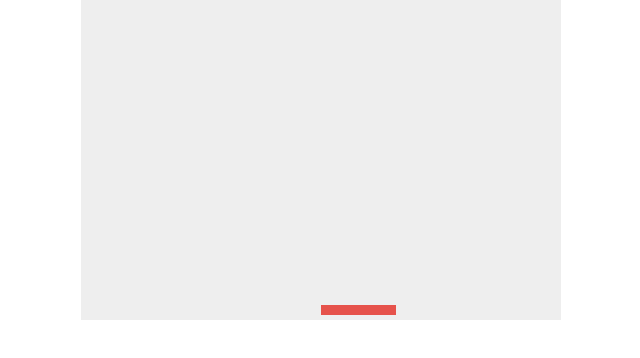
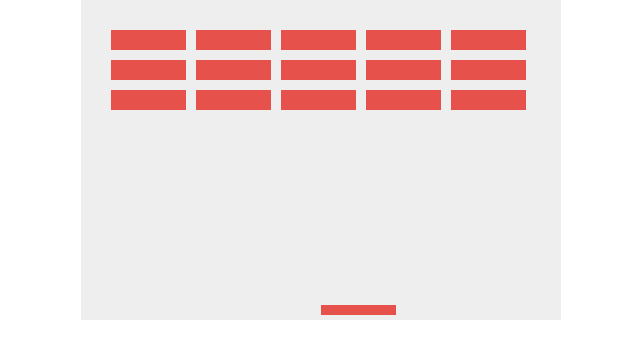
Before and after one commit to MinwookJo/js-game, a website built with webpack: page src/public/index.html in a window 1280 px wide. Shown: the whole page, without its empty margins (319-959 px from the left). Built offline with nearby package versions, Linux system fonts and the light colour scheme.

Commit message:
기본적인 게임 동작 구현

```diff
--- a/src/ball.js
+++ b/src/ball.js
@@ -1,4 +1,13 @@
 export default class ball {
+    /**
+     *
+     * @param {CanvasRenderingContext2D} ctx 2d 컨텍스트 객체
+     * @param {Number} radius // 둥글기
+     * @param {String} color // 색깔
+     * @param {Number} initX // 초기화 x좌표
+     * @param {Number} initY // 초기화 y좌표
+     * @param {NUmber} speed // 공 이동속도
+     */
     constructor(ctx, radius, color, initX, initY, speed) {
         this.ctx = ctx; // required
 
@@ -12,28 +21,27 @@ export default class ball {
 
     // 현재 x, y 값으로 공생성
     drawBall() {
-        this.ctx.beginPath();
-        this.ctx.arc(this.x, this.y, this.radius, 0, Math.PI*2);
+        this.ctx.beginPath(); // context begin
+        this.ctx.arc(this.x, this.y, this.radius, 0, Math.PI*2); // 원 그리기
         this.ctx.fillStyle = this.color;
-        this.ctx.fill();
-        this.ctx.closePath();
+        this.ctx.fill(); // 색 채우기
+        this.ctx.closePath(); // context close
     };
 
     bound(canvasWidth, canvasHeight, paddleX, paddleWidth, paddleHeight) {
         // 벽 튕기기 (캔버스 크기를 공위치가 넘거나 0을 공위치가 넘으면 이동방향 반대로)
-        if(this.x + this.movementX > canvasWidth-this.radius || this.x + this.movementX < 0 + this.radius) {
+        if(this.x + this.movementX > canvasWidth-this.radius || this.x + this.movementX < 0 + this.radius) { // x좌표 양끝에 닿으면 반대로 이동
             this.movementX = -this.movementX;
         }
 
-        if(this.y + this.movementY < 0 + this.radius) {
+        if(this.y + this.movementY < 0 + this.radius) { // 상단 y좌표 끝에 닿으면 반대로 이동
             this.movementY = -this.movementY;
-        } else if(this.y > canvasHeight) { // 캔버스 밖으로 빠지면 사라짐
+        } else if(this.y > canvasHeight) { // 하단 y좌표 캔버스 밖으로 빠지면 사라짐
             this.x = -50;
             this.y = -50;
-        }
-        else if(this.y  + this.movementY + paddleHeight > canvasHeight-this.radius) {
-            if(this.x > paddleX && this.x < paddleX + paddleWidth) {
-                this.movementY = -this.movementY;
+        } else if(this.y  + this.movementY + paddleHeight > canvasHeight-this.radius) { // paddle에 y좌표와 맞고,
+            if(this.x > paddleX && this.x < paddleX + paddleWidth) { // paddle에 x좌표에 맞으면
+                this.movementY = -this.movementY; // 반대로이동
             }
         }
     }
--- /dev/null
+++ b/src/brick.js
@@ -0,0 +1,86 @@
+export default class brick {
+    /**
+     *
+     * @param {CanvasRenderingContext2D} ctx 2d 컨텍스트 객체
+     * @param {String} color // 색깔
+     * @param {Number} height // 높이
+     * @param {Number} row // 열
+     * @param {Number} col // 행
+     * @param {NUmber} width // 넓이
+     * @param {NUmber} height // 높이
+     * @param {NUmber} padding // 벽돌간 간격
+     * @param {NUmber} offsetTop // 첫번 째 벽돌 top offset
+     * @param {NUmber} offsetLeft // 첫번 째 벽돌 left offset
+     */
+    constructor(ctx, color, row, col, width, height, padding, offsetTop, offsetLeft) {
+        this.ctx = ctx;
+        this.color = color;
+        this.row = row;
+        this.col = col;
+        this.width = width;
+        this.height = height;
+        this.padding = padding;
+        this.offsetTop = offsetTop;
+        this.offsetLeft = offsetLeft;
+        this.bricks = [];
+
+        this.createBrkicksArray(); // 벽돌 배열 생성
+    }
+
+    // brick array 생성, draw 전에 해줘야함
+    createBrkicksArray() {
+        for(let c =0; c<this.col; c++) {
+            this.bricks[c] = [];
+            for(let r=0; r<this.row; r++) {
+                this.bricks[c][r] = { x: 0, y:0, active: true }
+            }
+        }
+    }
+
+    // 벽돌에 충돌 감지
+    collisionDetection(ballX, ballY, callBack) {
+        for(let c=0; c<this.col; c++) {
+            for(let r=0; r<this.row; r++) {
+                const brickItem = this.bricks[c][r];
+                const brickX = brickItem.x;
+                const brickY = brickItem.y;
+                /**
+                 * 1. 공의 x좌표가 벽의 시작넓이 부터 끝넓이 사이
+                 * 2. 공의 y좌표가 벽의 시작높이 부터 끝높이 사이
+                 * 3. 벽돌의 상태가 active 상태
+                 */
+                if(ballX > brickX && ballX < brickX + this.width) {
+                    if(ballY > brickY && ballY < brickY + this.height) {
+                        if(this.bricks[c][r].active) {
+                            this.bricks[c][r].active = false;
+                            callBack();
+                        }
+                    }
+                }
+            }
+        }
+    }
+
+    drawSingleBrick(x, y) {
+        this.ctx.beginPath();
+        this.ctx.rect(x, y, this.width, this.height);
+        this.ctx.fillStyle = this.color;
+        this.ctx.fill();
+        this.ctx.closePath();
+    }
+
+    drawBricks() {
+        for(let c=0; c<this.col; c++) {
+            for(let r=0; r<this.row; r++) {
+                this.bricks[c][r].x = (c * (this.width+this.padding) + this.offsetLeft);
+                this.bricks[c][r].y = (r * (this.height+this.padding) + this.offsetTop);
+                const brickX = this.bricks[c][r].x;
+                const brickY = this.bricks[c][r].y;
+
+                if(this.bricks[c][r].active) {
+                    this.drawSingleBrick(brickX, brickY);
+                }
+            }
+        }
+    }
+}
--- a/src/game.js
+++ b/src/game.js
@@ -1,14 +1,16 @@
 // 패드 움직임 이상함
 import Ball from './ball';
 import Paddle from './paddle';
+import Bricks from './brick';
 import { rightPressed, leftPressed } from './userEventHanlder';
 
-var canvas = document.getElementById("myCanvas");
-var ctx = canvas.getContext("2d");
-const keyColor = '#e6524b';
+const canvas = document.getElementById("canvas"); // get canvas element from index.html
+const ctx = canvas.getContext("2d"); // get 2d context
+const keyColor = '#e6524b'; // theme color
 
-const ball = new Ball(ctx, 10, keyColor, canvas.width/2, canvas.height/2, 3);
-const paddle = new Paddle(ctx, 75, 10, keyColor, canvas.width/2 , canvas.height - 15);
+const ball = new Ball(ctx, 10, keyColor, canvas.width/2, canvas.height/2, 3); // construct ball class
+const paddle = new Paddle(ctx, 75, 10, keyColor, canvas.width/2 , canvas.height - 15); // construct paddle class
+const brick = new Bricks(ctx, keyColor, 3, 5, 75, 20, 10, 30, 30); // construct brick class
 
 // main thread
 function main() {
@@ -17,10 +19,14 @@ function main() {
     ball.move();
 
     paddle.move(leftPressed, rightPressed, 0, canvas.width-paddle.width);
-
+    brick.drawBricks();
     ball.drawBall();
     paddle.drawPaddle();
+    brick.collisionDetection(ball.x, ball.y, () => {
+        ball.movementY = -ball.movementY;
+    });
 }
 
 // main thread
+main();
 setInterval(main, 10);
--- a/src/public/index.html
+++ b/src/public/index.html
@@ -10,6 +10,6 @@
     </style>
 </head>
 <body>
-    <canvas id="myCanvas" width="480" height="320"></canvas>
+    <canvas id="canvas" width="480" height="320"></canvas>
 </body>
 </html>
--- a/src/userEventHanlder.js
+++ b/src/userEventHanlder.js
@@ -1,5 +1,5 @@
-export var leftPressed = false;
-export var rightPressed = false;
+export let leftPressed = false;
+export let rightPressed = false;
 
 function keyDownHandler(e) {
     if(e.keyCode === 39) {
```
Also changed, not shown: src/paddle.js (+15 -0 lines), src/public/favicon.ico (added).
